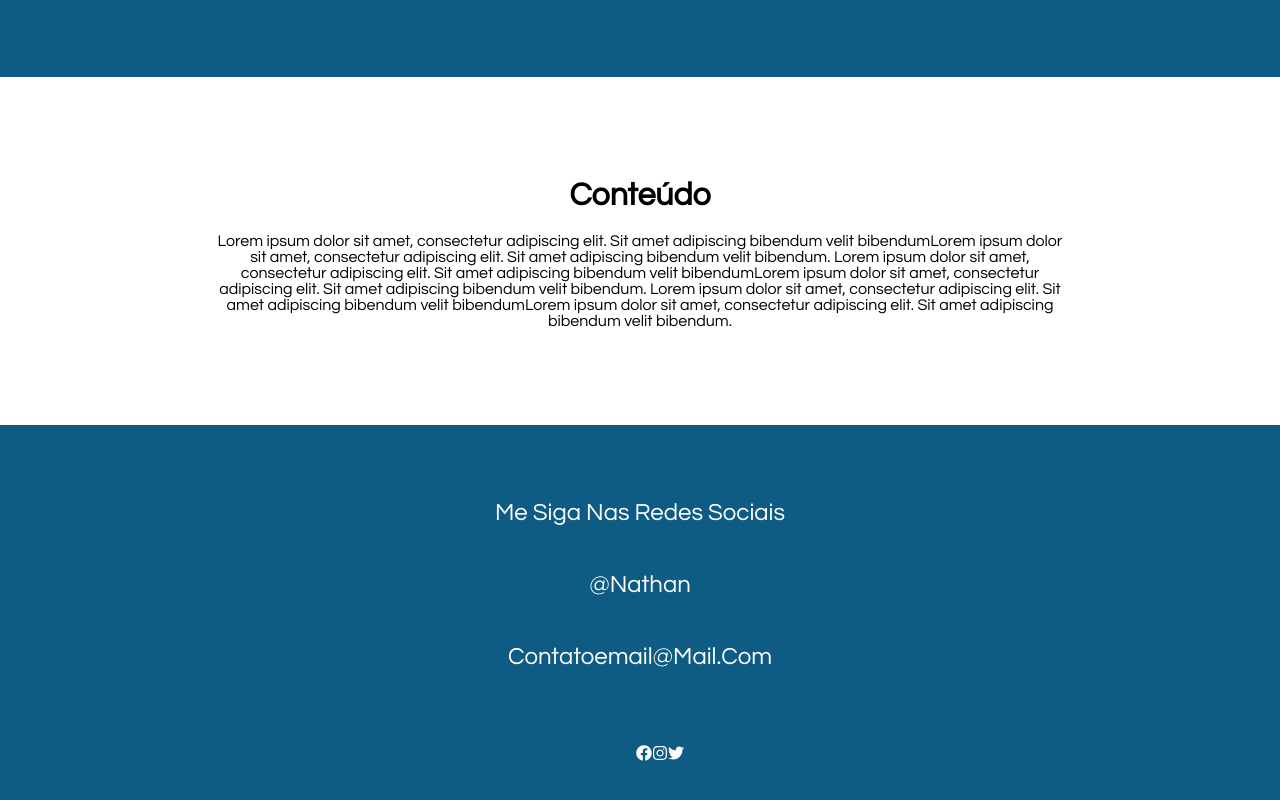
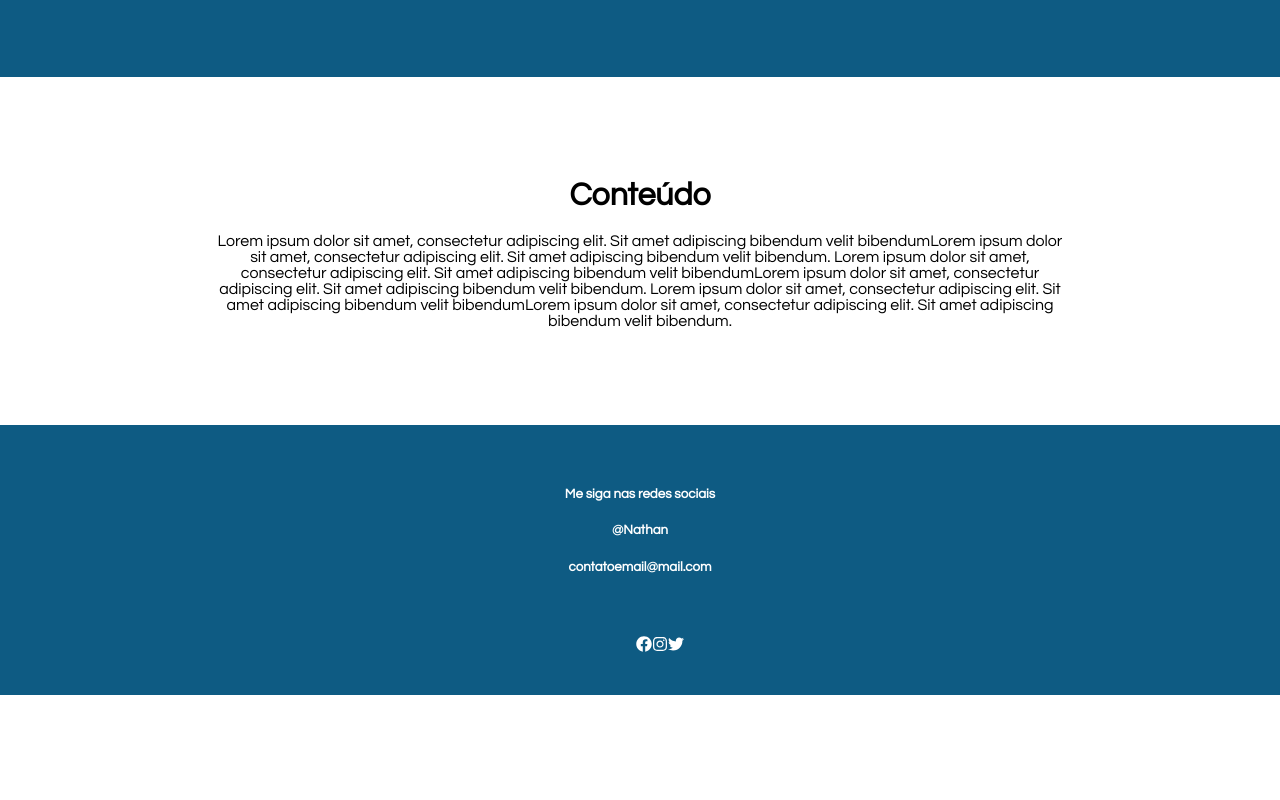
Before and after one commit to m4goth/nathan-personal-website, a React (Create React App) app: page / in a window 1280 px wide. Shown: the part 2955-3755 px from the top of the page. After the commit the page ends 3650 px from the top, so only its background shows below. Built offline with nearby package versions, Linux system fonts and the light colour scheme.

Commit message:
ajustado tamanho da fonte rodapé

```diff
--- a/src/components/Footer.js
+++ b/src/components/Footer.js
@@ -17,9 +17,9 @@ export function Footer() {
     <div className="footer-main">
       <div className="footer-conteudo">
         <div className="texto">
-            <h3>Me siga nas redes sociais</h3>
-            <h3>@Nathan</h3>
-            <h3>contatoemail@mail.com</h3>
+            <h5>Me siga nas redes sociais</h5>
+            <h5>@Nathan</h5>
+            <h5>contatoemail@mail.com</h5>
         </div>
         <br></br>
         <div>
```
